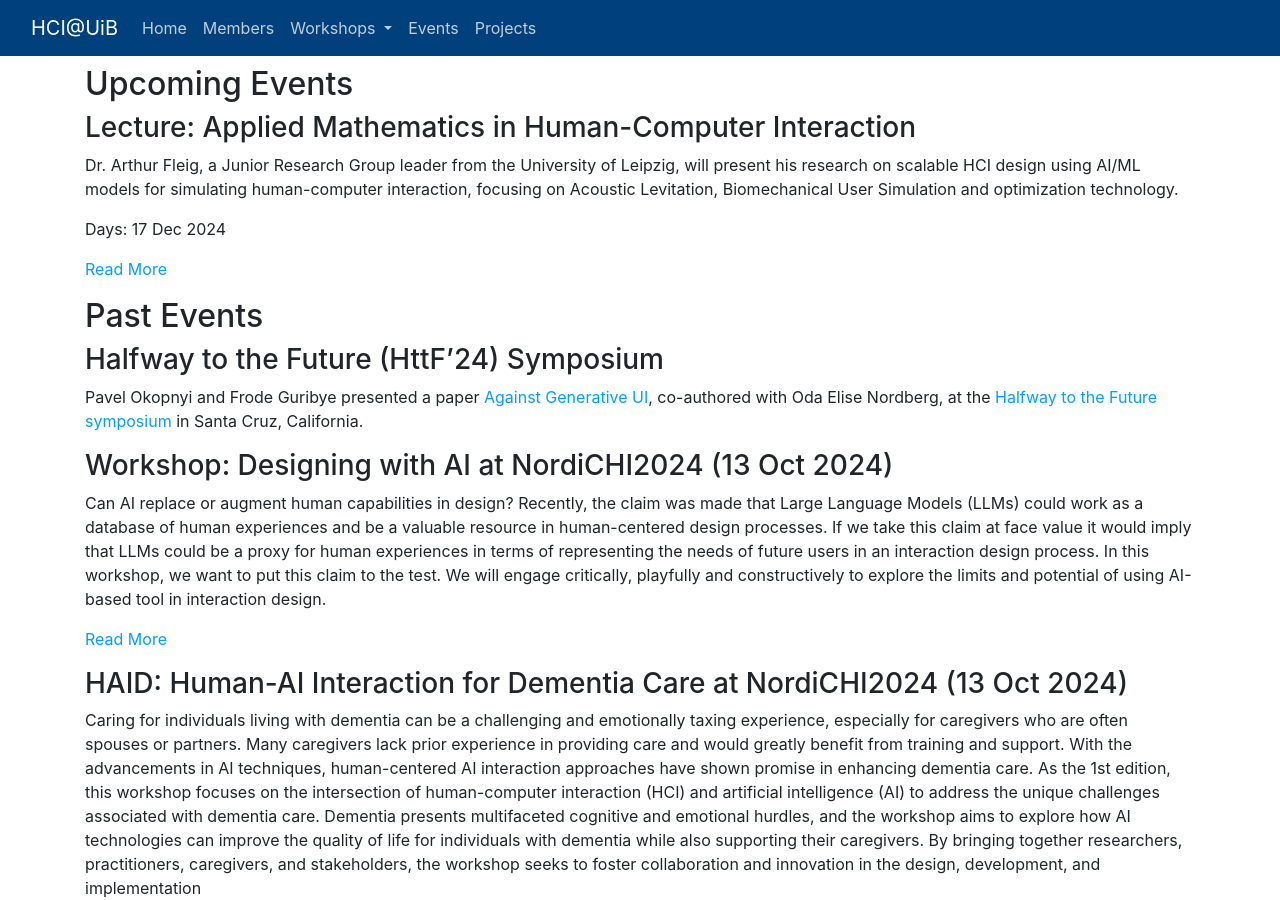
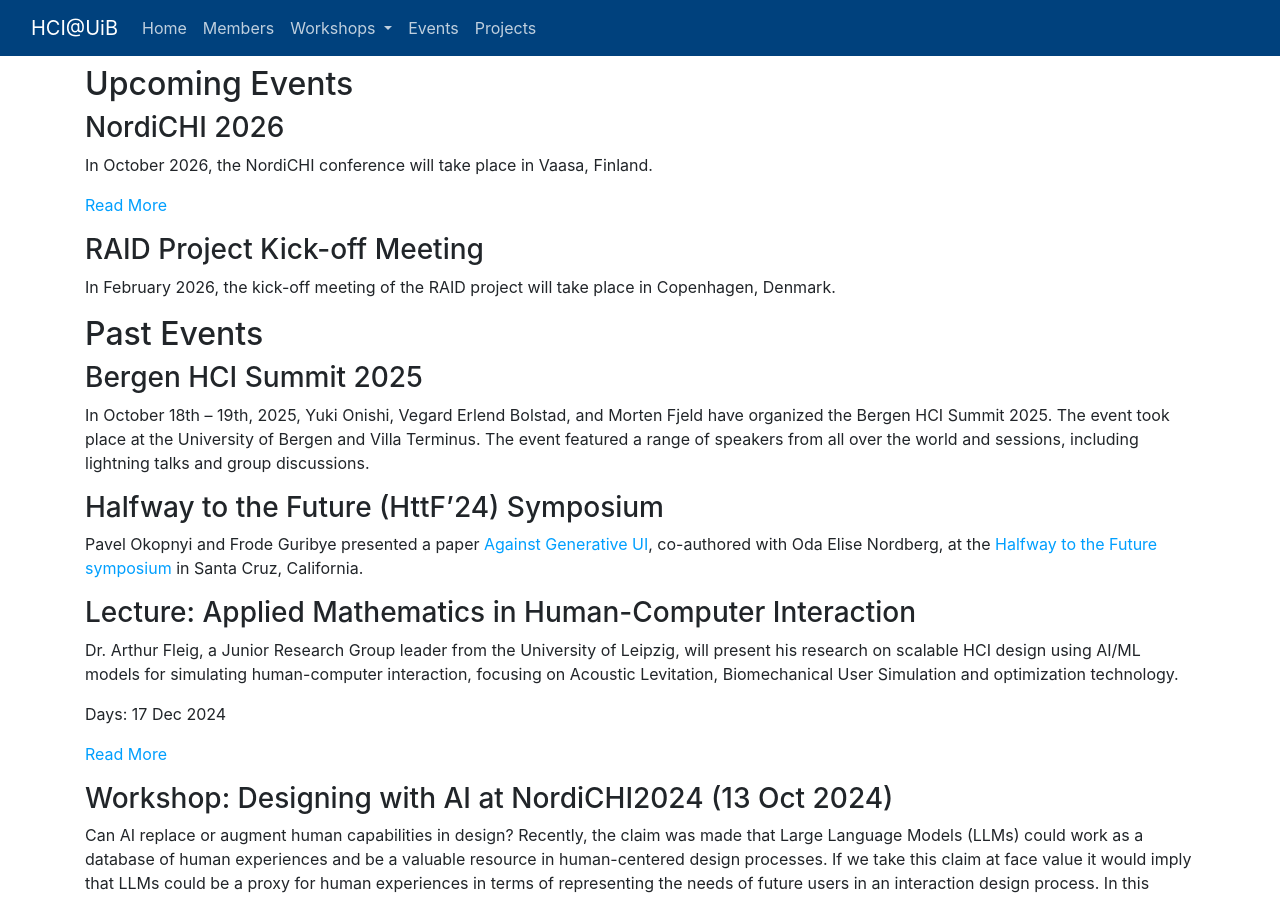
Before and after one commit to BergenHCI/bergenhci.github.io, a Jekyll site: the page built from events.md, in a window 1280 px wide and 900 px high. Built offline with Jekyll 4.4.1, drawn with Linux system fonts in a browser that asks for light colours; our own code applies the rules of GitHub Pages for plain Markdown files.

Commit message:
Update events.md

```diff
--- a/events.md
+++ b/events.md
@@ -4,6 +4,27 @@ title: Our events
 
 
 ## Upcoming Events
+
+### NordiCHI 2026
+
+In October 2026, the NordiCHI conference will take place in Vaasa, Finland.
+
+[Read More](https://sites.uwasa.fi/nordichi2026/)
+
+### RAID Project Kick-off Meeting
+
+In February 2026, the kick-off meeting of the RAID project will take place in Copenhagen, Denmark.
+
+## Past Events
+
+### Bergen HCI Summit 2025
+
+In October 18th – 19th, 2025, Yuki Onishi, Vegard Erlend Bolstad, and Morten Fjeld have organized the Bergen HCI Summit 2025. The event took place at the University of Bergen and Villa Terminus. The event featured a range of speakers from all over the world and sessions, including lightning talks and group discussions.
+
+
+### Halfway to the Future (HttF'24) Symposium
+
+Pavel Okopnyi and Frode Guribye presented a paper [Against Generative UI](https://dl.acm.org/doi/10.1145/3686169.3686184), co-authored with Oda Elise Nordberg, at the [Halfway to the Future symposium](https://www.halfwaytothefuture.net/2024/) in Santa Cruz, California.
 
 ### Lecture: Applied Mathematics in Human-Computer Interaction
 
```
Also changed, not shown: other parts of events.md (+0 -6 lines).
